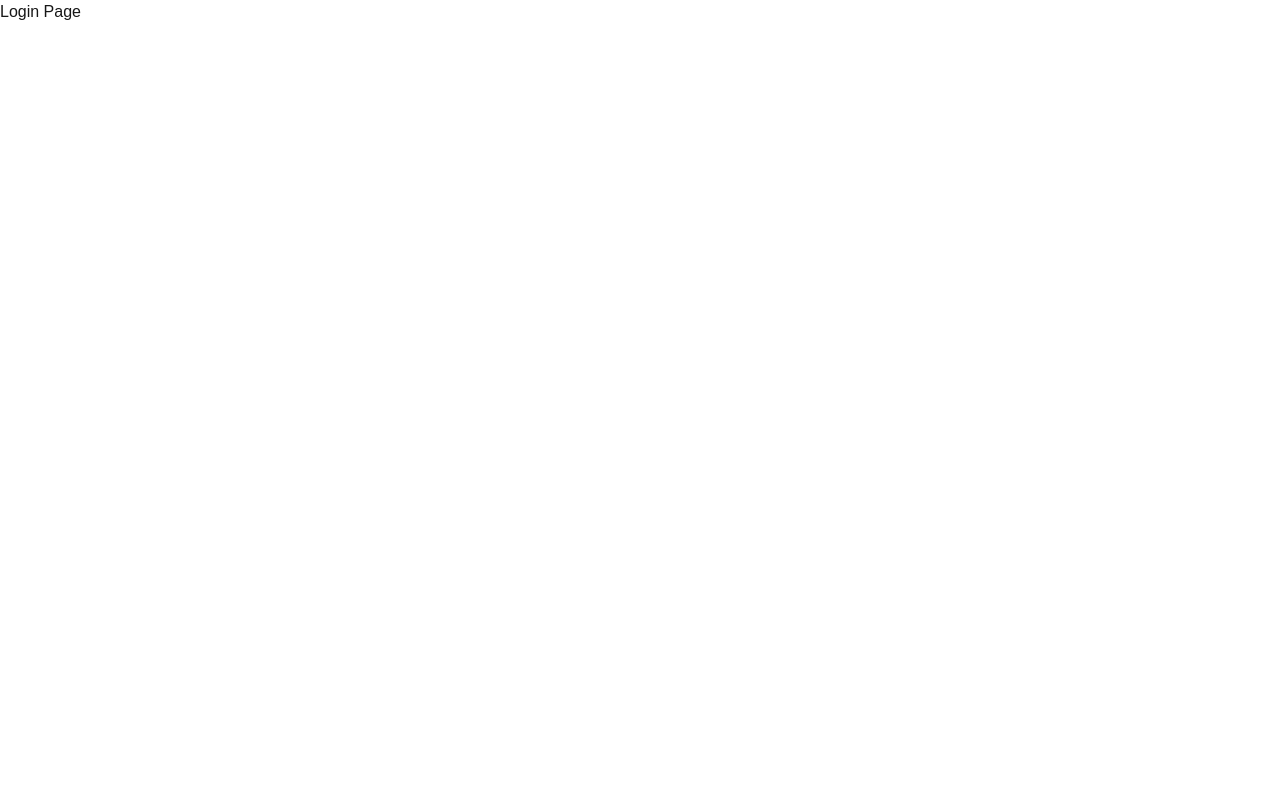
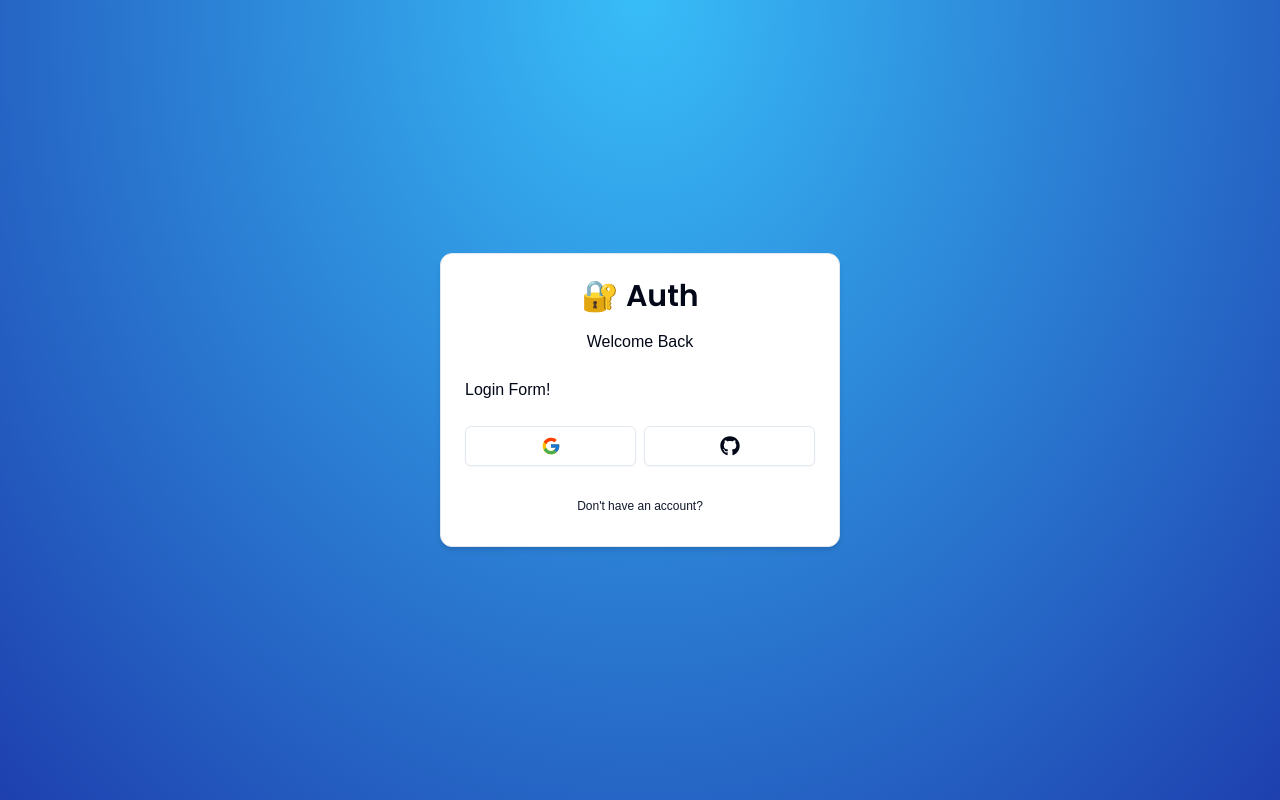
Before and after one commit to AbirDoesFrontend/NextAuth-V5, a Next.js app: page /auth/login in a window 1280 px wide. Built offline with nearby package versions, Linux system fonts and the light colour scheme.

Commit message:
Update: Card Wrapper

```diff
--- /dev/null
+++ b/app/auth/layout.tsx
@@ -0,0 +1,9 @@
+const AuthLayout = ({ children }: { children: React.ReactNode }) => {
+  return (
+    <div className="h-full flex items-center justify-center bg-[radial-gradient(ellipse_at_top,_var(--tw-gradient-stops))] from-sky-400 to-blue-800">
+      {children}
+    </div>
+  );
+};
+
+export default AuthLayout;
--- a/app/auth/login/page.tsx
+++ b/app/auth/login/page.tsx
@@ -1,6 +1,9 @@
+// Components
+import { LoginForm } from "@/components/auth/login-form"
+
 const LoginPage = () => {
   return (
-    <div>Login Page</div>
+    <LoginForm />
   )
 }
 
--- /dev/null
+++ b/components/auth/back-button.tsx
@@ -0,0 +1,19 @@
+"use client";
+// NextJs Imports
+import Link from "next/link";
+
+// Components
+import { Button } from "@/components/ui/button";
+
+interface BackButtonProps {
+  href: string;
+  label: string;
+}
+
+export const BackButton = ({ href, label }: BackButtonProps) => {
+  return (
+    <Button variant={"link"} className="font-normal w-full" size={"sm"} asChild>
+      <Link href={href}>{label}</Link>
+    </Button>
+  );
+};
--- /dev/null
+++ b/components/auth/card-wrapper.tsx
@@ -0,0 +1,45 @@
+"use client";
+
+// Components
+import {
+  Card,
+  CardHeader,
+  CardContent,
+  CardFooter,
+} from "@/components/ui/card";
+import { Header } from "@/components/auth/header";
+import { Social } from "@/components/auth/social";
+import { BackButton } from "@/components/auth/back-button";
+
+interface CardWrapperProps {
+  children: React.ReactNode;
+  headerLabel: string;
+  backButtonLabel: string;
+  backButtonHref: string;
+  showSocial?: boolean;
+}
+
+export const CardWrapper = ({
+  children,
+  headerLabel,
+  backButtonLabel,
+  backButtonHref,
+  showSocial,
+}: CardWrapperProps) => {
+  return (
+    <Card className="w-[400px] shadow-md">
+      <CardHeader>
+        <Header label={headerLabel} />
+      </CardHeader>
+      <CardContent>{children}</CardContent>
+      {showSocial && (
+        <CardFooter>
+          <Social />
+        </CardFooter>
+      )}
+      <CardFooter>
+        <BackButton href={backButtonHref} label={backButtonLabel} />
+      </CardFooter>
+    </Card>
+  );
+};
--- /dev/null
+++ b/components/auth/header.tsx
@@ -0,0 +1,23 @@
+// NextJs Imports
+import { Poppins } from "next/font/google";
+
+// Utility
+import { cn } from "@/lib/utils";
+
+const font = Poppins({
+  subsets: ["latin"],
+  weight: ["600"],
+});
+
+interface HeaderProps {
+  label: string;
+}
+
+export const Header = ({ label }: HeaderProps) => {
+  return (
+    <div className="w-full flex flex-col gap-y-4 items-center justify-center">
+      <h1 className={cn("text-3xl font-semibold", font.className)}>🔐 Auth</h1>
+      <p>{label}</p>
+    </div>
+  );
+};
--- /dev/null
+++ b/components/auth/login-form.tsx
@@ -0,0 +1,14 @@
+import { CardWrapper } from "@/components/auth/card-wrapper";
+
+export const LoginForm = () => {
+  return (
+    <CardWrapper
+      headerLabel="Welcome Back"
+      backButtonLabel="Don't have an account?"
+      backButtonHref="/auth/register"
+      showSocial
+    >
+      <p>Login Form!</p>
+    </CardWrapper>
+  );
+};
--- /dev/null
+++ b/components/auth/social.tsx
@@ -0,0 +1,29 @@
+"use client";
+
+import { FcGoogle } from "react-icons/fc";
+import { FaGithub } from "react-icons/fa";
+
+import { Button } from "@/components/ui/button";
+
+export const Social = () => {
+  return (
+    <div className="flex items-center w-full gap-x-2">
+      <Button
+        size={"lg"}
+        className="w-full"
+        variant={"outline"}
+        onClick={() => {}}
+      >
+        <FcGoogle className="h-5 w-5" />
+      </Button>
+      <Button
+        size={"lg"}
+        className="w-full"
+        variant={"outline"}
+        onClick={() => {}}
+      >
+        <FaGithub className="h-5 w-5" />
+      </Button>
+    </div>
+  );
+};
--- /dev/null
+++ b/components/ui/card.tsx
@@ -0,0 +1,76 @@
+import * as React from "react"
+
+import { cn } from "@/lib/utils"
+
+const Card = React.forwardRef<
+  HTMLDivElement,
+  React.HTMLAttributes<HTMLDivElement>
+>(({ className, ...props }, ref) => (
+  <div
+    ref={ref}
+    className={cn(
+      "rounded-xl border bg-card text-card-foreground shadow",
+      className
+    )}
+    {...props}
+  />
+))
+Card.displayName = "Card"
+
+const CardHeader = React.forwardRef<
+  HTMLDivElement,
+  React.HTMLAttributes<HTMLDivElement>
+>(({ className, ...props }, ref) => (
+  <div
+    ref={ref}
+    className={cn("flex flex-col space-y-1.5 p-6", className)}
+    {...props}
+  />
+))
+CardHeader.displayName = "CardHeader"
+
+const CardTitle = React.forwardRef<
+  HTMLParagraphElement,
+  React.HTMLAttributes<HTMLHeadingElement>
+>(({ className, ...props }, ref) => (
+  <h3
+    ref={ref}
+    className={cn("font-semibold leading-none tracking-tight", className)}
+    {...props}
+  />
+))
+CardTitle.displayName = "CardTitle"
+
+const CardDescription = React.forwardRef<
+  HTMLParagraphElement,
+  React.HTMLAttributes<HTMLParagraphElement>
+>(({ className, ...props }, ref) => (
+  <p
+    ref={ref}
+    className={cn("text-sm text-muted-foreground", className)}
+    {...props}
+  />
+))
+CardDescription.displayName = "CardDescription"
+
+const CardContent = React.forwardRef<
+  HTMLDivElement,
+  React.HTMLAttributes<HTMLDivElement>
+>(({ className, ...props }, ref) => (
+  <div ref={ref} className={cn("p-6 pt-0", className)} {...props} />
+))
+CardContent.displayName = "CardContent"
+
+const CardFooter = React.forwardRef<
+  HTMLDivElement,
+  React.HTMLAttributes<HTMLDivElement>
+>(({ className, ...props }, ref) => (
+  <div
+    ref={ref}
+    className={cn("flex items-center p-6 pt-0", className)}
+    {...props}
+  />
+))
+CardFooter.displayName = "CardFooter"
+
+export { Card, CardHeader, CardFooter, CardTitle, CardDescription, CardContent }
--- a/package.json
+++ b/package.json
@@ -17,6 +17,7 @@
     "next": "14.2.13",
     "react": "^18",
     "react-dom": "^18",
+    "react-icons": "^5.3.0",
     "tailwind-merge": "^2.5.2",
     "tailwindcss-animate": "^1.0.7"
   },
```
Also changed, not shown: 1 other file (tests, documents, lock files or other folders).
